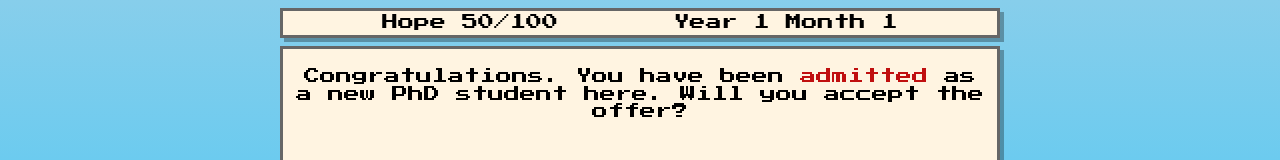
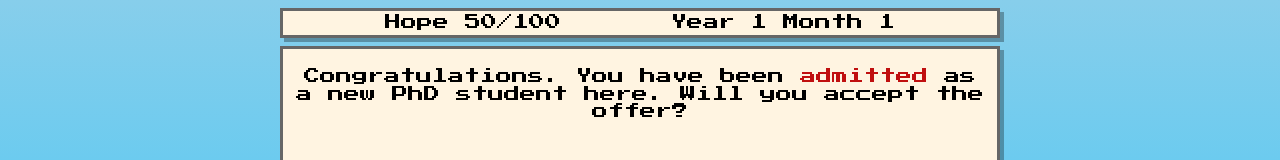
Before and after one commit to morriswmz/phd-game, a website with bundled scripts: page static/index.html in a window 1280 px wide. Shown: the top 160 px of the page. Built offline with nearby package versions, Linux system fonts and the light colour scheme.

Commit message:
Remove extra margin in status bar layouts.

```diff
--- a/static/css/main.css
+++ b/static/css/main.css
@@ -69,17 +69,16 @@ em {
     flex-direction: row;
     justify-content: space-evenly;
 }
-#stats_bar > div {
-    margin: 0 1em;
-}
 #stats_bar p {
-    margin: 0 0.5em;
+    margin: 0;
     padding: 0;
 }
 #stats_left {
+    margin: 0 0.5em 0 0;
     text-align: left;
 }
 #stats_right {
+    margin: 0 0 0 0.5em;
     text-align: right;
 }
 .warning {
```
